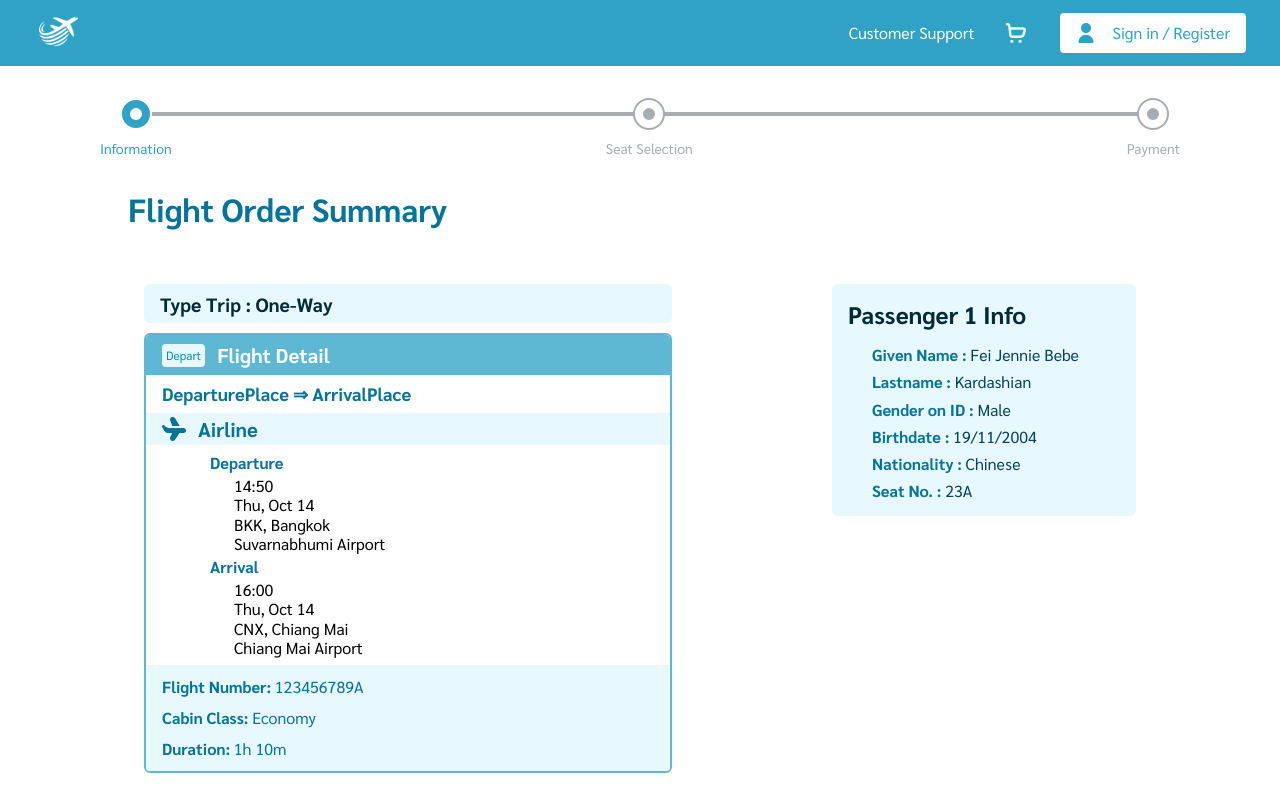
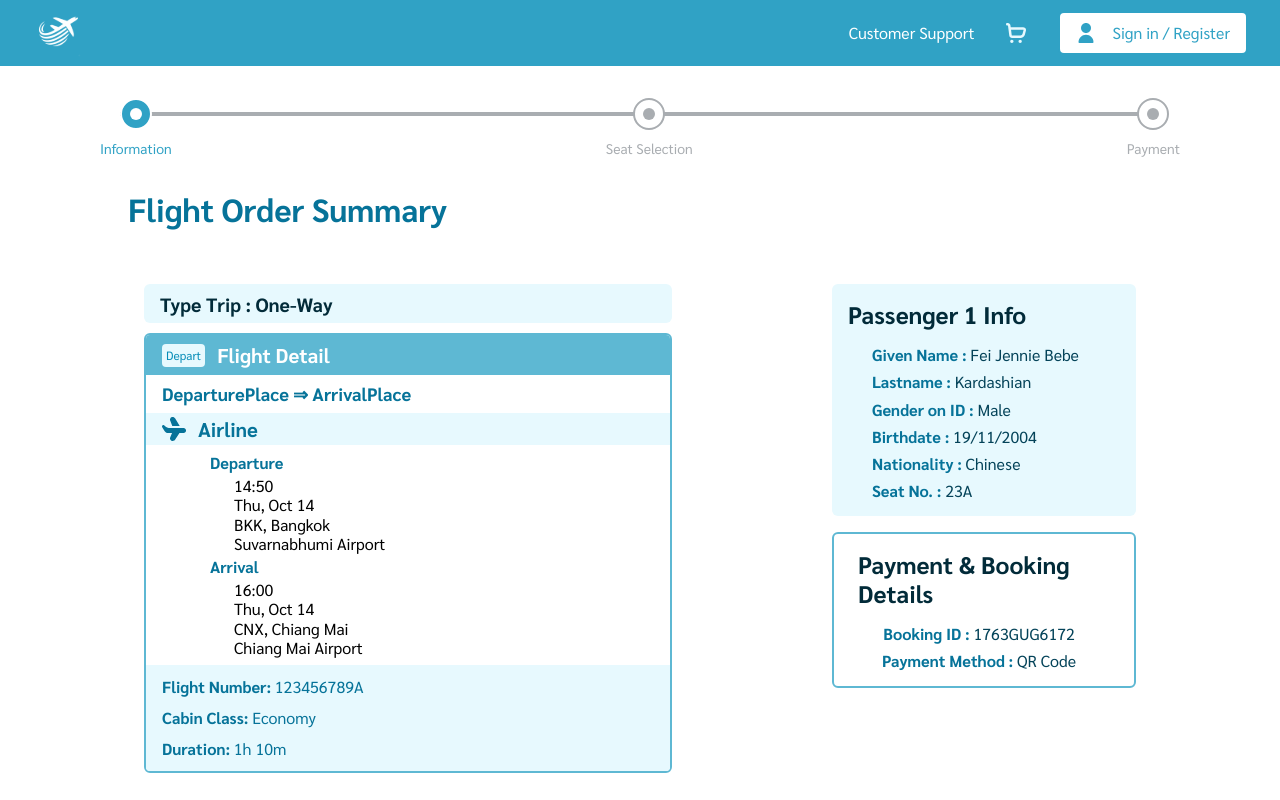
Before and after one commit to Mysterioucz/Se-Project, a Next.js app: page /checkout/payment/confirmation in a window 1280 px wide. Shown: the top 800 px of the page. Built offline with nearby package versions, Linux system fonts and the light colour scheme; no server answers; what @mui/material-nextjs would draw is missing.

Commit message:
feat/payment-summ

```diff
--- a/src/app/(user)/checkout/payment/confirmation/page.tsx
+++ b/src/app/(user)/checkout/payment/confirmation/page.tsx
@@ -1,10 +1,11 @@
 import Button from "@/src/components/Button";
 import FlightDetailSummary from "@/src/components/paymentConfirmation/flightDetailSummary";
 import PassengerInfoSummary from "@/src/components/paymentConfirmation/passengerInfoSummary";
+import PaymentDetailSummary from "@/src/components/paymentConfirmation/paymentDetailSummary";
 export default function Page() {
   return (
 
-    <div className="flex flex-col w-full justify-center gap-10">
+    <div className="flex flex-col w-full justify-center gap-10 py-md">
         <h1 className="font-sarabun text-[2rem] font-bold leading-[120%] text-primary-600">
             Flight Order Summary
         </h1>
@@ -26,6 +27,7 @@ export default function Page() {
 
             <div className="flex flex-col items-start gap-[1rem] [flex:1_0_0] bg-common-white p-[1rem]">
                 <PassengerInfoSummary />
+                <PaymentDetailSummary />
             </div>
         </div>
 
--- /dev/null
+++ b/src/components/paymentConfirmation/paymentDetailSummary.tsx
@@ -0,0 +1,19 @@
+export default function PaymentDetailSummary() {
+    return (
+        <div className="flex flex-col items-start self-stretch p-4 px-6 gap-4 rounded-md border-[0.125rem] border-primary-300">
+            <span className="text-primary-900 font-sarabun text-[1.5rem] font-semibold leading-[1.2]">
+                Payment & Booking Details
+            </span>
+            <div className="flex flex-col justify-center items-center pl-6 gap-2">
+                <span className="font-sarabun text-[1rem] leading-[120%]">
+                    <span className="font-bold text-primary-600">Booking ID : </span>
+                    <span className="font-normal text-primary-800"> 1763GUG6172</span>
+                </span>
+                <span className="font-sarabun text-[1rem] leading-[120%]">
+                    <span className="font-bold text-primary-600">Payment Method : </span>
+                    <span className="font-normal text-primary-800"> QR Code</span>
+                </span>
+            </div>
+        </div>
+    );
+}
```
